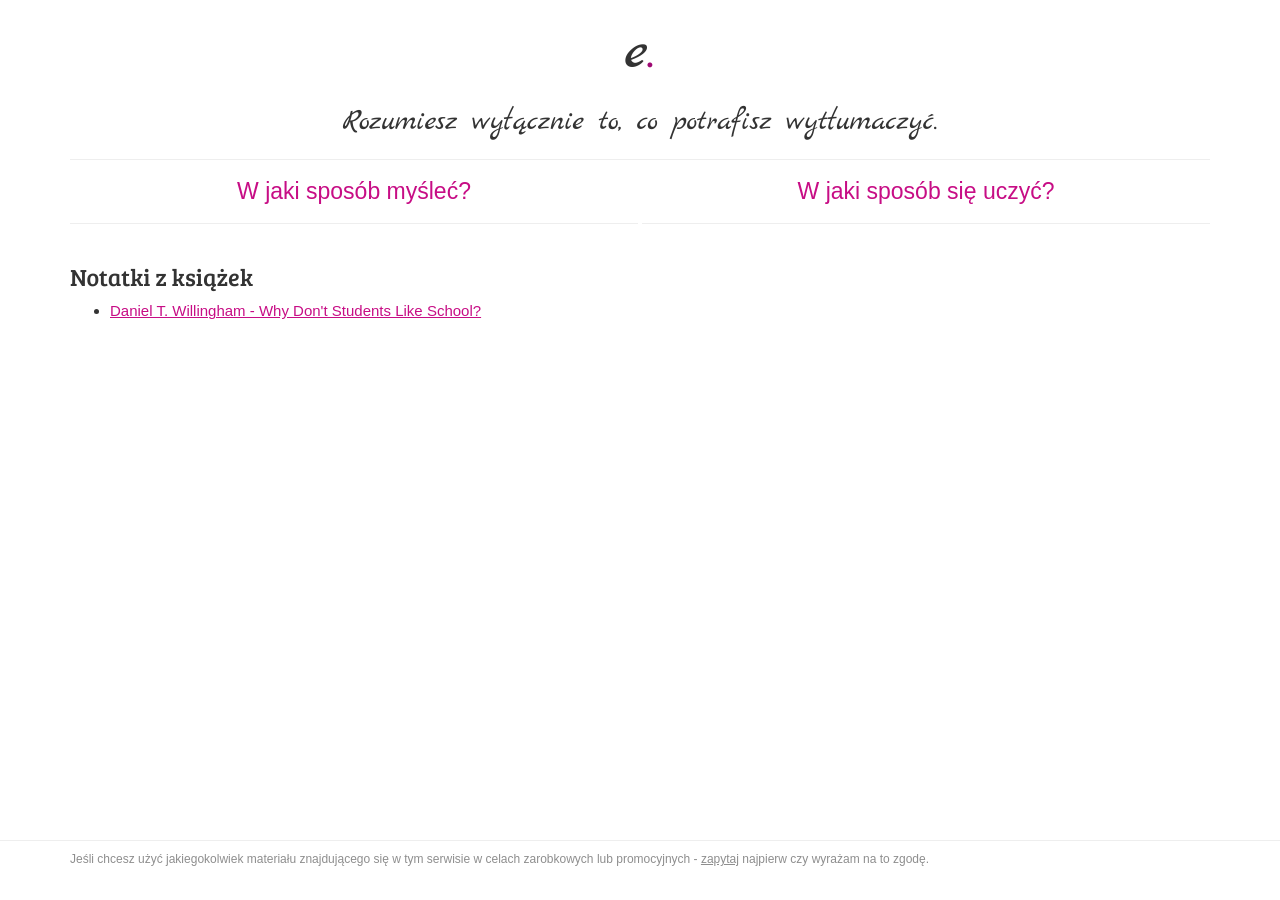
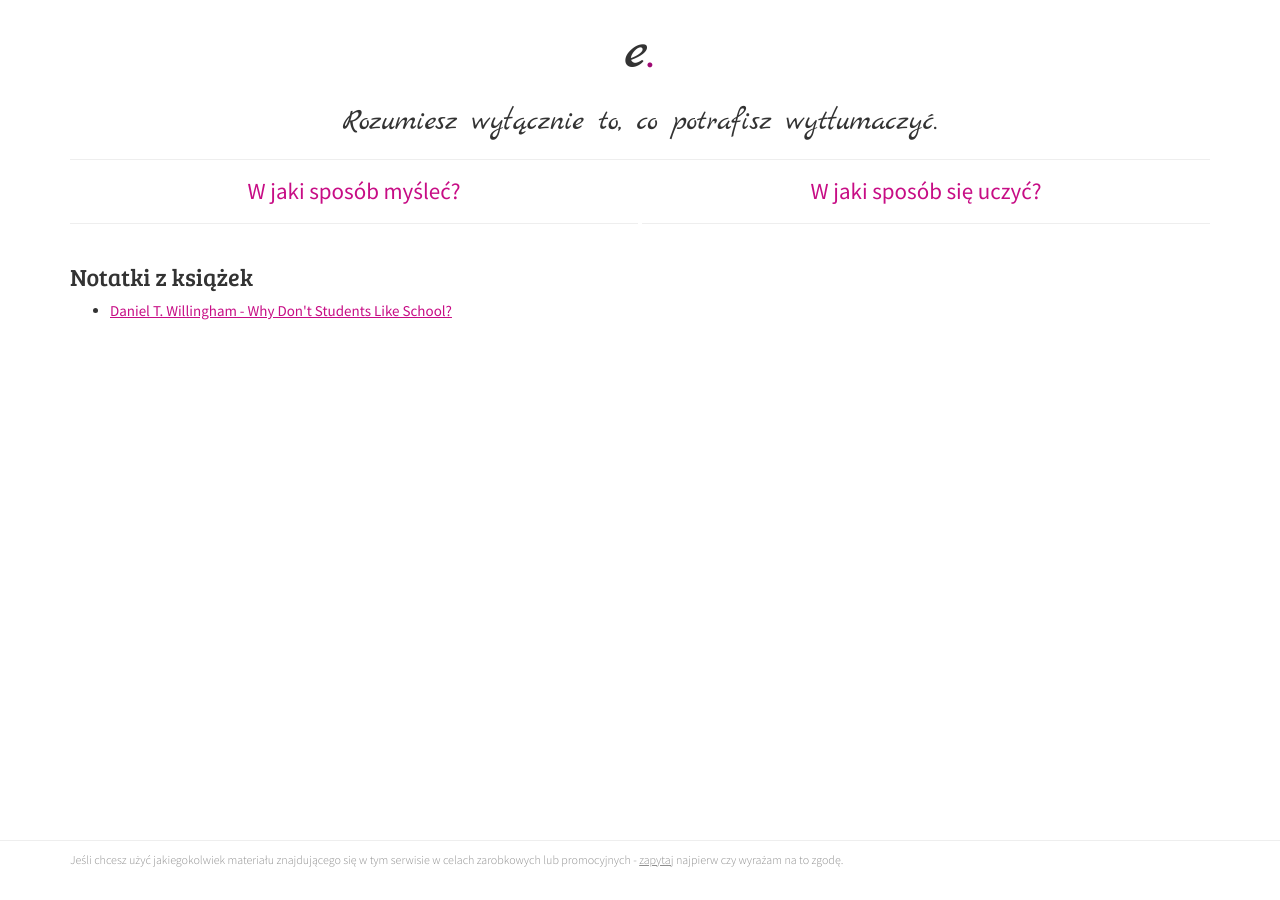
Before and after one commit to esencje/esencje.github.io, a Jekyll site: the page built from index.html, in a window 1280 px wide. Built offline with Jekyll 4.4.1, drawn with Linux system fonts in a browser that asks for light colours.

Commit message:
Update main.css

```diff
--- a/css/main.css
+++ b/css/main.css
@@ -7,13 +7,13 @@ body {
 }
 
 body, a, p, input, textarea, h1, h2, h3, h4, h5, h6, .h1, .h2, .h3, .h4, .h5, .h6 {
-	font-family: Dosis, Arial, 'sans-serif';
+	font-family: "Source Sans Pro", Arial, "sans-serif";
 	color:#333;
 }
 
 body, p, a {
 	font-size: 15px;
-	font-weight: 500;
+	font-weight: 400;
 }
 
 h1, h2, h3, h4, h5, h6, .h1, .h2, .h3, .h4, .h5, .h6 {
```
